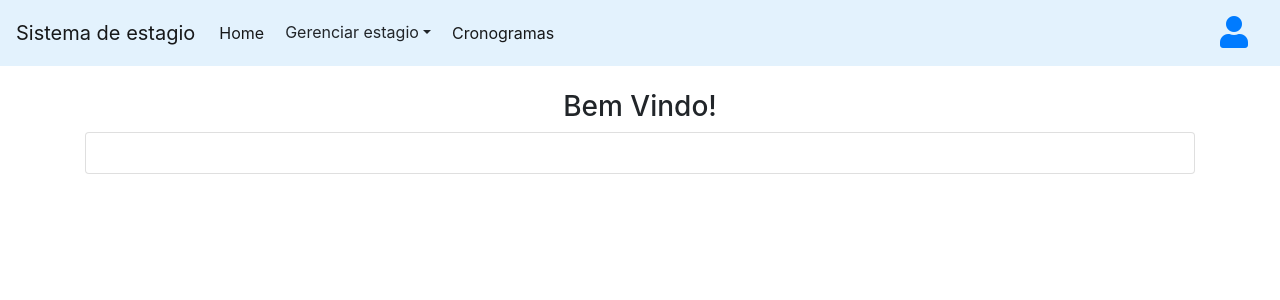
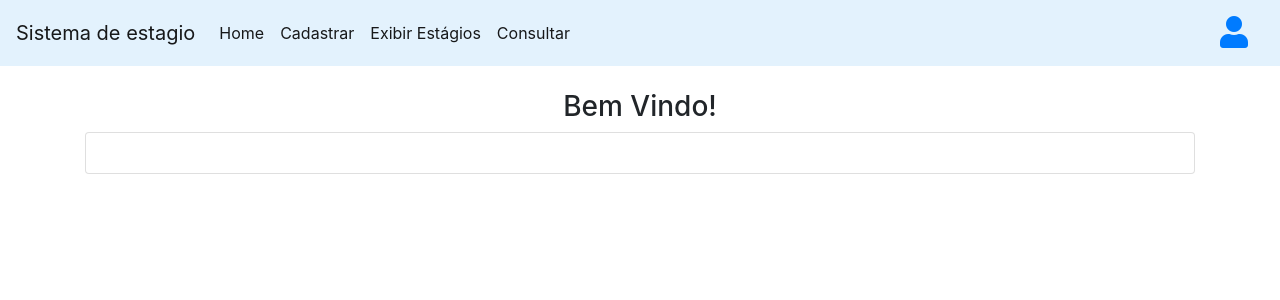
Before and after one commit to Darlan-Souza/estagio_es, a Node server app: page /usuarios/index in a window 1280 px wide. Shown: the top 300 px of the page. Run offline with Node 20, Linux system fonts and the light colour scheme; some libraries are stand-ins or nearby versions.

Commit message:
Carrecao de menu

```diff
--- a/app.js
+++ b/app.js
@@ -54,7 +54,7 @@
 
 /*ROTAS*/
     app.get("/", function(req, res){
-            res.render("usuarios/login")
+            res.render("index")
     })
 
     app.get("/404", function(req, res){
--- a/views/layouts/main.handlebars
+++ b/views/layouts/main.handlebars
@@ -7,8 +7,7 @@
     <link href="/css/font-awesome/css/font-awesome.min.css" rel="stylesheet">
     <meta name="viewport" content="width=device-width, initial-scale=1.0">
     <meta http-equiv="X-UA-Compatible" content="ie=edge">
-    <link rel = "shortcut icon" type = "image/x-icon" href = "img/tcc.png"/>
-    <title>Sistema TCC</title>
+    <title>Sistema Estagio</title>
 </head>
 <body>
     <!--Carregando a parte de navbar, o sinal de > faz com que o handlebars saiba que quero pegar um arquivo dentro da pasta partials-->
--- a/views/partials/_navbar.handlebars
+++ b/views/partials/_navbar.handlebars
@@ -1,6 +1,6 @@
 <!--Arquivo que contém o menu da aplicação-->
 <nav class="navbar navbar-expand-lg navbar-light" style="background-color: #e3f2fd;">
-    <a class="navbar-brand" href="usuarios/index">Sistema de estagio</a>
+    <a class="navbar-brand" href="/">Sistema de estagio</a>
     <button class="navbar-toggler" type="button" data-toggle="collapse" data-target="#navbarSupportedContent"
         aria-controls="navbarSupportedContent" aria-expanded="false" aria-label="Toggle navigation">
         <span class="navbar-toggler-icon"></span>
@@ -9,18 +9,17 @@
     <div class="collapse navbar-collapse" id="navbarSupportedContent" ;>
         <ul class="navbar-nav mr-auto">
             <li class="nav-item active">
-                <a class="nav-link" href="usuarios/index">Home <span class="sr-only">(current)</span></a>
+                <a class="nav-link" href="/">Home <span class="sr-only">(current)</span></a>
             </li>
 
-            <div class="dropdown">
-                <button type="button" class="btn dropdown-toggle" data-toggle="dropdown">Gerenciar estagio</button>
-                <div class="dropdown-menu">
-                    <a class="dropdown-item" href="/estagio/cadastro">Cadastrar</a>
-                    <a class="dropdown-item" href="/estagio/exibir_todos">Exibir Todos</a>
-                </div>
-            </div>
             <li class="nav-item active">
-                <a class="nav-link" href="#">Cronogramas</a>
+                <a class="nav-link" href="/estagio/cadastro">Cadastrar</a>
+            </li>
+            <li class="nav-item active">
+                <a class="nav-link" href="/estagio/exibir_todos">Exibir Estágios</a>
+            </li>
+            <li class="nav-item active">
+                <a class="nav-link" href="#">Consultar</a>
             </li>
         </ul>
         <form class="form-inline my-2 my-lg-0">
```
